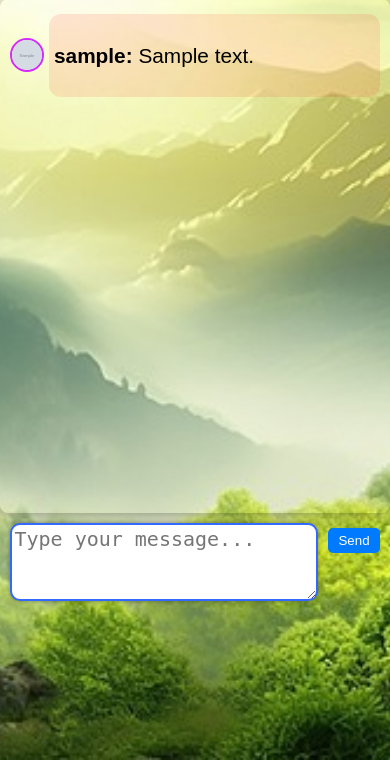
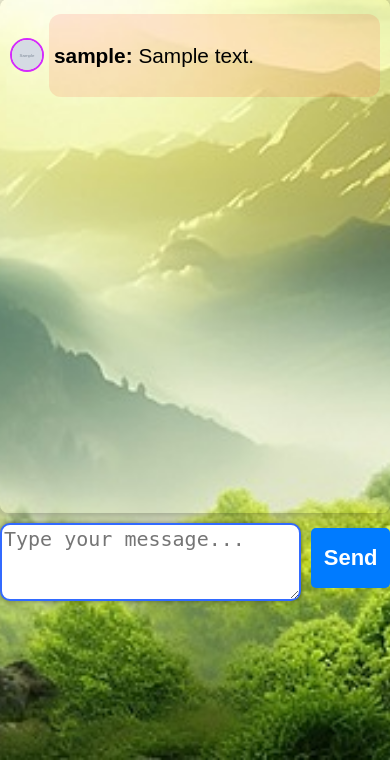
Before and after one commit to mebharat73/mebharat73.github.io, a Django app: a page that uses web/templates/main/room.html in a window 390 px wide. Shown: the part 84-844 px from the top of the page. Run offline with Django 5.2, Linux system fonts and the light colour scheme; a user stored in the database is signed in; tables that the repository leaves empty hold one stand-in row (values such as "Sample post"); grey boxes marked "Sample" are stand-in pictures; data that the repository does not hold is empty.

Commit message:
OOO111111

```diff
--- a/web/templates/main/room.html
+++ b/web/templates/main/room.html
@@ -336,7 +336,7 @@
 
             .message-content {
                 background-color: rgba(0, 0, 0, 0.1); /* Softer background color */
-                border-radius: 8px; /* Rounded corners */
+                border-radius: 12px; /* Rounded corners */
                 padding: 5px; /* Adjusted padding for better spacing */
                 flex: 1; /* Allow it to take available space */
                 max-width: 100%; /* Set a maximum width for the message box */
@@ -375,7 +375,7 @@
             /* Adjustments for other messages */
             .other-message .message-content {
                 background-color: rgba(255, 0, 255, 0.1); /* Background color for others */
-                color: black; /* Text
+                color: black;
             }
 
             button {
@@ -384,8 +384,10 @@
                 color: white;
                 border: none;
                 border-radius: 5px;
-                height: 55px;
-                width: 70px;
+                height: 60px;
+                width: 80px;
+                font-size: 22px;
+                font-weight: bold;
                 cursor: pointer;
                 transition: background-color 0.3s, transform 0.2s; /* Added transform for button effect */
             }
```
